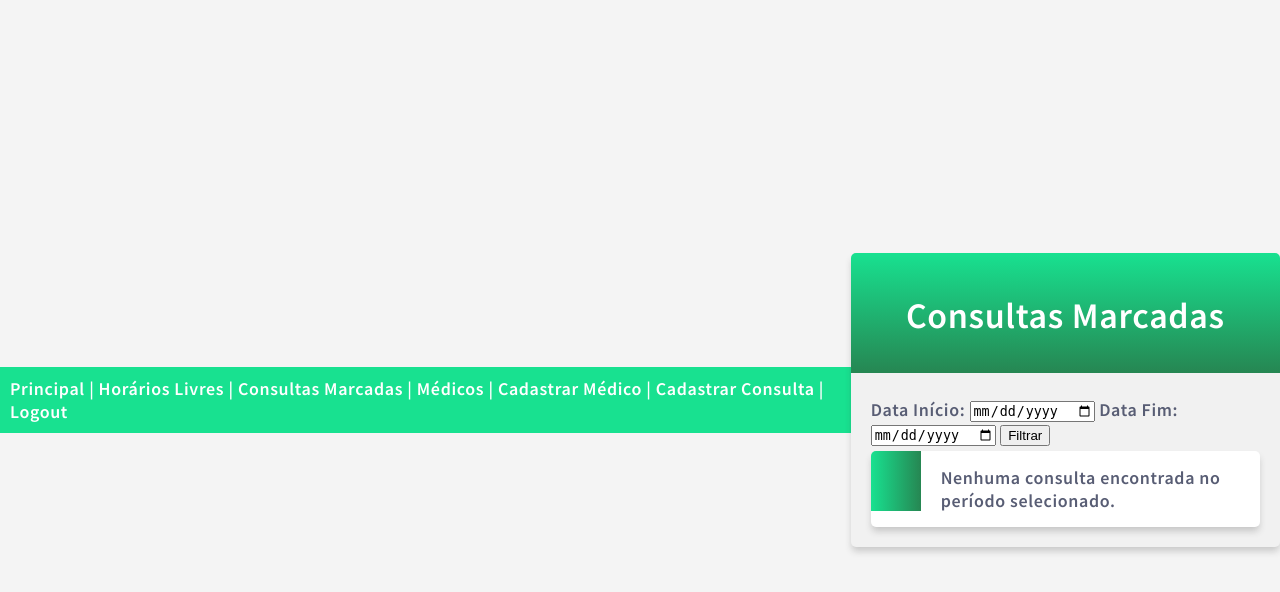
After one commit to izaramos/SistemaConsultasMedicas, a Django app: page /consultas-marcadas/ in a window 1280 px wide. The commit adds this page. Shown: the top 592 px of the page. Run offline with Django 4.2, Linux system fonts and the light colour scheme; the visitor is signed in with stand-in values (Sample User, id 1); parts of the project's set-up code (start-up, migrations or seed data) failed here and were passed over.

Commit message:
site para clientes

```diff
--- a/consultorio/agenda/templates/base.html
+++ b/consultorio/agenda/templates/base.html
@@ -10,6 +10,12 @@
         <div class="topnav">
             <a href="{% url 'principal' %}">Principal</a> |
             <a href="{% url 'horarios' %}">Horários Livres</a> |
+            {% if user.is_authenticated and not user.is_staff %}
+                <a href="{% url 'minhas_consultas' %}">Minhas Consultas</a> |
+            {% endif %}
+            {% if user.is_authenticated and user.is_staff %}
+                <a href="{% url 'consultas_marcadas' %}">Consultas Marcadas</a> |
+            {% endif %}
             <a href="{% url 'medicos' %}">Médicos</a> |
             {% if user.is_authenticated and user.is_staff %}
                 <a href="{% url 'cadastrar_medico' %}">Cadastrar Médico</a> |
--- /dev/null
+++ b/consultorio/agenda/templates/consultas_marcadas.html
@@ -0,0 +1,30 @@
+{% extends "base.html" %}
+
+{% block titulo %}
+    Consultas Marcadas
+{% endblock %}
+
+{% block conteudo %}
+<div class="mycard">
+    <h1>Consultas Marcadas</h1>
+
+    <form method="post">
+        {% csrf_token %}
+        <label for="data_inicio">Data Início:</label>
+        <input type="date" id="data_inicio" name="data_inicio" required>
+
+        <label for="data_fim">Data Fim:</label>
+        <input type="date" id="data_fim" name="data_fim" required>
+
+        <button type="submit">Filtrar</button>
+    </form>
+
+    <ul>
+        {% for consulta in consultas_filtradas %}
+            <li>{{ consulta.dia }} - {{ consulta.horario }} com Dr(a). {{ consulta.medico }} (Paciente: {{ consulta.paciente }})</li>
+        {% empty %}
+            <li>Nenhuma consulta encontrada no período selecionado.</li>
+        {% endfor %}
+    </ul>
+</div>
+{% endblock %}
--- a/consultorio/agenda/urls.py
+++ b/consultorio/agenda/urls.py
@@ -15,4 +15,8 @@ urlpatterns = [
     path('cadastrar-consulta/', views.cadastrar_consulta, name='cadastrar_consulta'),
     path('editar-consulta/<int:consulta_id>/', views.editar_consulta, name='editar_consulta'),
     path('excluir-horario/<int:horario_id>/', views.excluir_horario, name='excluir_horario'),
+    path('marcar-consulta/<int:horario_id>/', views.marcar_consulta, name='marcar_consulta'),
+    path('desmarcar-consulta/<int:consulta_id>/', views.desmarcar_consulta, name='desmarcar_consulta'),
+    path('minhas-consultas/', views.minhas_consultas, name='minhas_consultas'),
+    path('consultas-marcadas/', views.consultas_marcadas, name='consultas_marcadas'),
 ]
--- a/consultorio/agenda/views.py
+++ b/consultorio/agenda/views.py
@@ -7,13 +7,22 @@ from django.contrib.auth import authenticate, login, logout
 from django.contrib import messages
 from .forms import MedicoForm, ConsultaForm, EditarConsultaForm
 from django.contrib.auth.decorators import user_passes_test
+from django.contrib.auth.decorators import login_required
 from django.contrib.auth.models import User
 from django.http import HttpResponse
+from django import forms
+from django.utils.dateparse import parse_date
 
 def principal(request):
     return render(request, 'principal.html')
 
 BASE_DIR = os.path.dirname(os.path.dirname(os.path.abspath(__file__)))
+
+def is_admin(user):
+    return user.is_authenticated and user.is_staff
+
+def is_normal_user(user):
+    return not user.is_staff
 
 # DEFS DE LOGIN ----------------------------------------------------------------------------------------------------
 def login_view(request):
@@ -49,10 +58,7 @@ def cadastro_view(request):
             return redirect('login')
     return render(request, 'cadastro.html')
 
-def is_admin(user):
-    return user.is_authenticated and user.is_staff
-
-# DEFS DE HORÁRIOS DE CONSULTA ---------------------------------------------------------------------------------------
+# DEFS DE CONSULTA ---------------------------------------------------------------------------------------
 def carregar_horarios():
     filename = os.path.join(BASE_DIR, 'agenda', 'horarios.json')
     if os.path.exists(filename):
@@ -150,6 +156,97 @@ def excluir_horario(request, horario_id):
     salvar_horarios(horarios)
     return redirect('horarios')
 
+class PeriodoForm(forms.Form):
+    data_inicio = forms.DateField(widget=forms.widgets.DateInput(attrs={'type': 'date'}), label="Data de Início")
+    data_fim = forms.DateField(widget=forms.widgets.DateInput(attrs={'type': 'date'}), label="Data de Fim")
+
+@user_passes_test(is_admin)
+def consultas_marcadas(request):
+    consultas_filtradas = []
+    data_inicio = None
+    data_fim = None
+    if request.method == 'POST':
+        data_inicio_str = request.POST.get('data_inicio')
+        data_fim_str = request.POST.get('data_fim')
+        if data_inicio_str:
+            data_inicio = datetime.strptime(data_inicio_str, '%Y-%m-%d').date()
+        if data_fim_str:
+            data_fim = datetime.strptime(data_fim_str, '%Y-%m-%d').date()
+        if data_inicio and data_fim:
+            for usuario in User.objects.all():
+                filename = os.path.join(BASE_DIR, 'agenda', f'{usuario.username}_consultas.json')
+                if os.path.exists(filename):
+                    with open(filename, 'r', encoding='utf-8') as f:
+                        consultas = json.load(f)
+                        for consulta in consultas:
+                            try:
+                                # Converter a string de data da consulta para um objeto date
+                                data_consulta = datetime.strptime(consulta.get('dia', ''), '%d de %B de %Y').date()
+                            except ValueError:
+                                data_consulta = None
+
+                            # Verificar se a data da consulta está dentro do intervalo
+                            if data_consulta and data_inicio <= data_consulta <= data_fim:
+                                consultas_filtradas.append({
+                                    'medico': consulta['medico'],
+                                    'dia': consulta['dia'],
+                                    'horario': consulta['horario'],
+                                    'paciente': usuario.username
+                                })
+
+    context = {
+        'consultas_filtradas': consultas_filtradas
+    }
+    return render(request, 'consultas_marcadas.html', context)
+
+@login_required
+def marcar_consulta(request, horario_id):
+    horarios = carregar_horarios()
+    horario_selecionado = next((h for h in horarios if h['id'] == horario_id), None)
+    if horario_selecionado:
+        horarios.remove(horario_selecionado)
+        salvar_horarios(horarios)
+        adicionar_consulta_usuario(request.user, horario_selecionado)
+        return redirect('minhas_consultas')
+    return redirect('horarios')
+
+def adicionar_consulta_usuario(usuario, horario):
+    filename = os.path.join(BASE_DIR, 'agenda', f'{usuario.username}_consultas.json')
+    consultas = []
+    if os.path.exists(filename):
+        with open(filename, 'r', encoding='utf-8') as f:
+            consultas = json.load(f)
+    consultas.append(horario)
+    with open(filename, 'w', encoding='utf-8') as f:
+        json.dump(consultas, f, indent=4, ensure_ascii=False)
+
+@login_required
+def minhas_consultas(request):
+    filename = os.path.join(BASE_DIR, 'agenda', f'{request.user.username}_consultas.json')
+    consultas = []
+    if os.path.exists(filename):
+        with open(filename, 'r', encoding='utf-8') as f:
+            consultas = json.load(f)
+    return render(request, 'minhas_consultas.html', {'consultas': consultas})
+
+@login_required
+def desmarcar_consulta(request, consulta_id):
+    filename = os.path.join(BASE_DIR, 'agenda', f'{request.user.username}_consultas.json')
+    if os.path.exists(filename):
+        with open(filename, 'r', encoding='utf-8') as f:
+            consultas = json.load(f)
+        consulta_selecionada = next((c for c in consultas if c['id'] == consulta_id), None)
+        if consulta_selecionada:
+            consultas.remove(consulta_selecionada)
+            with open(filename, 'w', encoding='utf-8') as f:
+                json.dump(consultas, f, indent=4, ensure_ascii=False)
+
+            # Re-adiciona a consulta em horarios.json
+            horarios = carregar_horarios()
+            horarios.append(consulta_selecionada)
+            salvar_horarios(horarios)
+    return redirect('minhas_consultas')
+
 # DEFS DE MÉDICOS ---------------------------------------------------------------------------------------------------
 def carregar_medicos():
     caminho_arquivo = os.path.join(os.path.dirname(__file__), 'medicos.json')
```
Also changed, not shown: consultorio/agenda/horarios.json (+12 -18 lines), consultorio/agenda/izabelle_consultas.json (added, +8 -0 lines), consultorio/agenda/templates/horarios.html (+12 -4 lines), consultorio/agenda/templates/minhas_consultas.html (added, +44 -0 lines).
